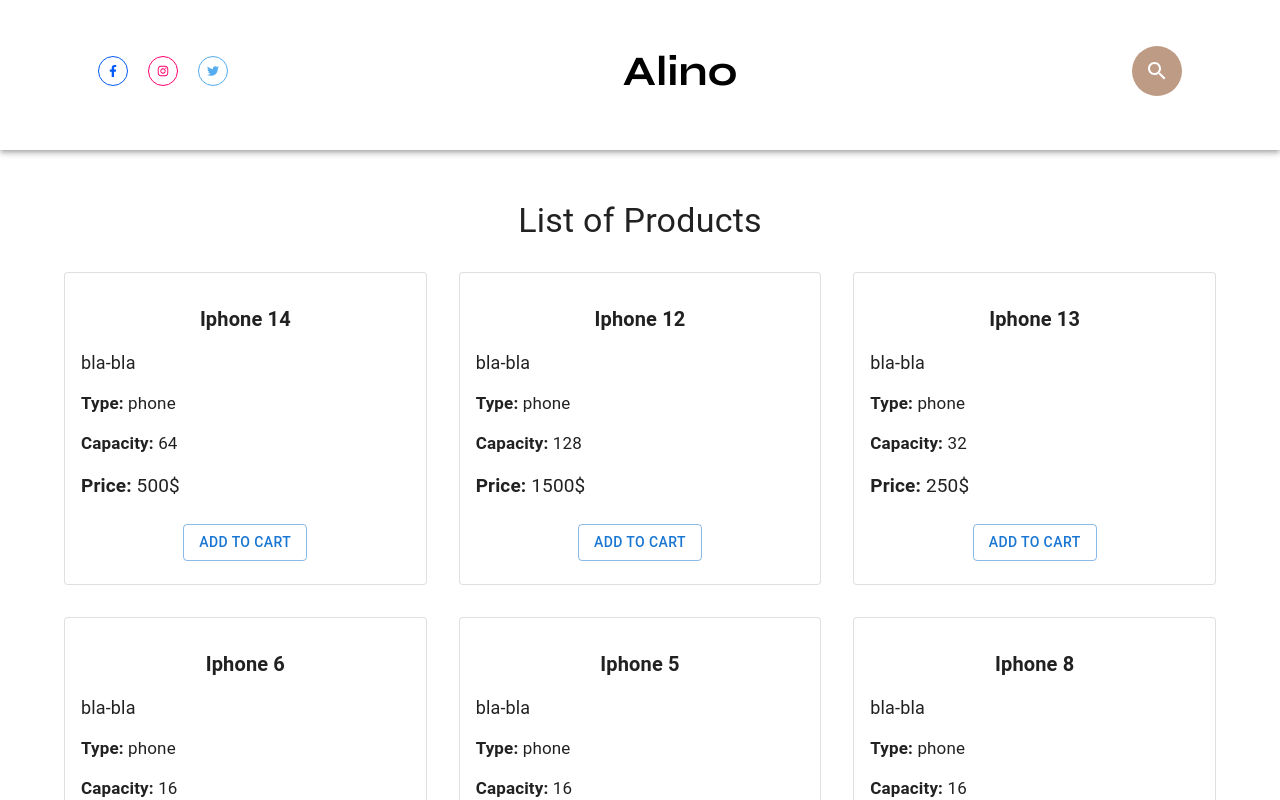
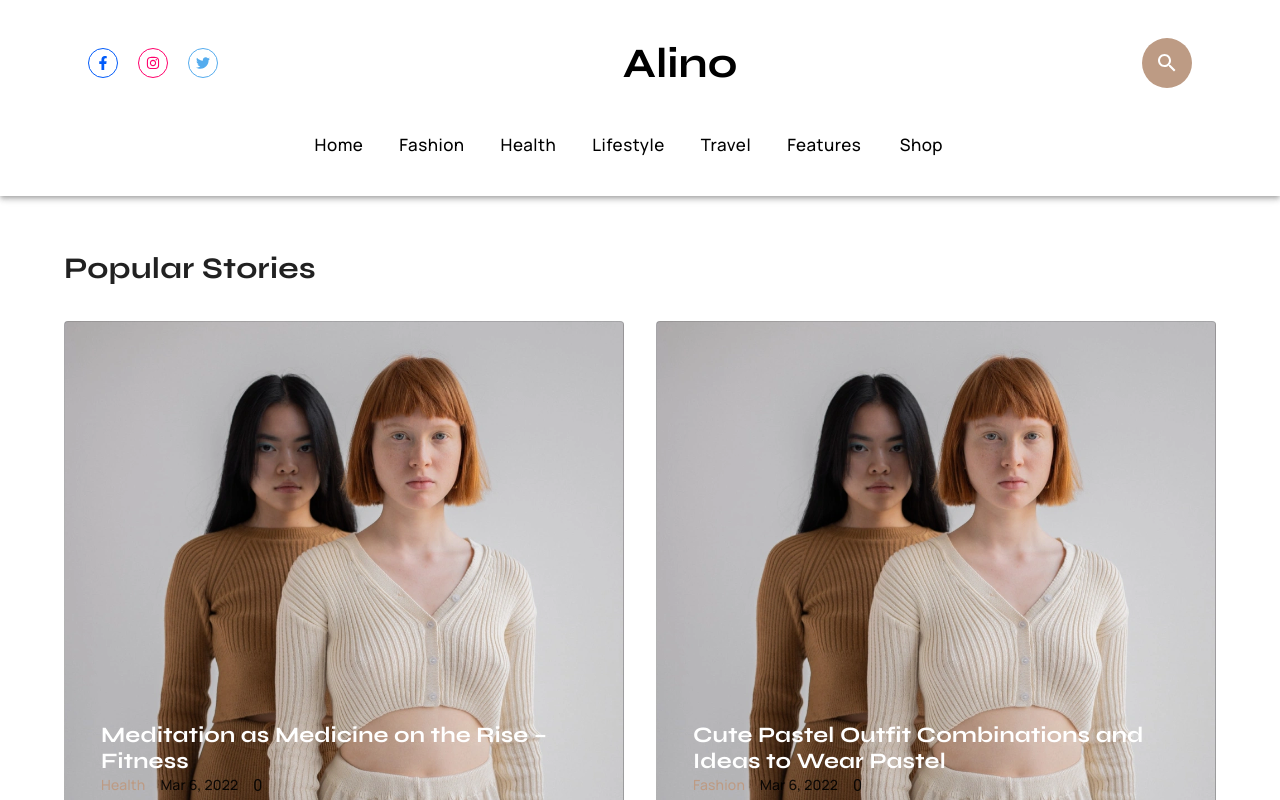
Before and after one commit to AnatoliiZh/react-project-control, a React (Create React App) app: page / in a window 1280 px wide. Shown: the top 800 px of the page. Built offline with nearby package versions, Linux system fonts and the light colour scheme.

Commit message:
add list of articles

```diff
--- a/src/Pages/Home/Home.tsx
+++ b/src/Pages/Home/Home.tsx
@@ -1,21 +1,22 @@
 import { Typography } from '@mui/material'
-import ProductsList from 'components/Products/ProductsList'
+import ArticlesList from 'components/Products/ArticlesList'
 
 type Props = {}
 const Home = (props: Props) => {
     return (
         <>
             <Typography
-                variant="h4"
-                component="h1"
-                align="center"
+                align="left"
+                component="h2"
                 sx={{
                     marginBottom: '30px',
+                    fontFamily: 'Syne',
+                    fontSize: '30px',
                 }}
             >
-                List of Products{''}
+                Popular Stories{''}
             </Typography>
-            <ProductsList />
+            <ArticlesList />
         </>
     )
 }
--- /dev/null
+++ b/src/components/Image/Image.tsx
@@ -0,0 +1,10 @@
+import logo from 'assets/logo.svg'
+
+type Props = {
+    src: string
+}
+
+const Image = ({ src }: Props) => {
+    return <img src={src} alt="Картинка" />
+}
+export default Image
--- a/src/components/Menu/Menu.tsx
+++ b/src/components/Menu/Menu.tsx
@@ -4,11 +4,15 @@
 const Menu = (props: Props) => {
     return (
         <>
-            <Button color="inherit">Home</Button>
-            <Button color="inherit">Products</Button>
-            <Button color="inherit">Shipping</Button>
-            <Button color="inherit">Payment</Button>
-            <Button color="inherit">Cart</Button>
+            <div className="menu">
+                <Button className="menu_items">Home</Button>
+                <Button className="menu_items">Fashion</Button>
+                <Button className="menu_items">Health</Button>
+                <Button className="menu_items">Lifestyle</Button>
+                <Button className="menu_items">Travel</Button>
+                <Button className="menu_items">Features</Button>
+                <Button className="menu_items">Shop</Button>
+            </div>
         </>
     )
 }
--- a/src/components/Products/ProductsList.tsx
+++ b/src/components/Products/ArticlesList.tsx
@@ -1,5 +1,5 @@
 import { Grid } from '@mui/material'
-import ProductsListItem from './ProductsListItem'
+import ArticlesListItem from './ArticlesListItem'
 import productsArray from 'utils/productsArray'
 
 type Props = {}
@@ -20,7 +20,7 @@
 
 //  {products_from_array}
 
-const ProductsList = (props: Props) => {
+const ArticlesList = (props: Props) => {
     return (
         <>
             <Grid
@@ -31,13 +31,12 @@
                 spacing={4}
             >
                 {productsArray.map((i) => (
-                    <Grid item xs={12} sm={6} md={4}>
-                        <ProductsListItem
+                    <Grid item xs={12} sm={6} md={6}>
+                        <ArticlesListItem
                             title={i.title}
-                            desc={i.desc}
-                            type={i.type}
-                            capacity={i.capacity}
-                            price={i.price}
+                            category={i.category}
+                            date={i.date}
+                            comments={i.comments}
                         />
                     </Grid>
                 ))}
@@ -46,4 +45,4 @@
     )
 }
 
-export default ProductsList
+export default ArticlesList
--- /dev/null
+++ b/src/components/Products/ArticlesListItem.scss
@@ -0,0 +1,42 @@
+.article {
+    // padding: 30px 0;
+    .article-title {
+        text-align: left;
+        font-size: 22px;
+        line-height: 26px;
+        font-family: Syne;
+        text-decoration: none;
+        color: white;
+        padding: 0 20px;
+
+        // font-weight: bold;
+        // margin-bottom: 15px;
+    }
+    .article-title:hover {
+        color: #bd9b84;
+        cursor: pointer;
+
+    }
+    .cat-date-com{
+        padding: 0 20px;
+        display: flex;
+    }
+    .article-category,.article-date, .article-price {
+        font-size: 14px;
+        margin-right: 15px;
+        font-family: Manrope;
+    }
+    .article-category{
+        color: #bd9b84;
+    }
+
+    .article-date {
+        font-size: 14px;
+        margin-right: 15px;
+    }
+
+    .article-price {
+        font-size: 14px;
+    }
+
+}
--- /dev/null
+++ b/src/components/Products/ArticlesListItem.tsx
@@ -0,0 +1,44 @@
+import { Card, CardActions, CardContent } from '@mui/material'
+// import Typography from '@mui/material/Typography'
+// import CardMedia from '@mui/material/CardMedia'
+import './ArticlesListItem.scss'
+// import Logo from 'components/Logo/Logo'
+// import Image from 'components/Image/Image'
+import img1 from 'assets/1.webp'
+
+type Props = {
+    title: string
+    category: string
+    date: string
+    comments: number
+}
+
+const ArticlesListItem = ({ title, category, date, comments }: Props) => {
+    return (
+        <Card
+            className="article"
+            variant="outlined"
+            sx={{
+                backgroundImage: `url(${img1})`,
+                backgroundSize: 'cover',
+                backgroundPositionY: '-120px',
+            }}
+        >
+            <CardContent
+                sx={{
+                    paddingTop: '400px',
+                }}
+            >
+                <div className="article-title">{title}</div>
+                <div className="cat-date-com">
+                    <div className="article-category">{category}</div>
+                    <div className="article-date">{date}</div>
+                    <div className="article-comments">{comments}</div>
+                </div>
+            </CardContent>
+            <CardActions className="btns-wrap"></CardActions>
+        </Card>
+    )
+}
+
+export default ArticlesListItem
--- a/src/components/Products/ProductsListItem.scss
+++ /dev/null
@@ -1,31 +0,0 @@
-.product {
-    padding: 15px 0;
-    .product-title {
-        text-align: center;
-        font-size: 20px;
-        font-weight: bold;
-        margin-bottom: 15px;
-    }
-    .product-decs {
-        font-size: 18px;
-        margin-bottom: 15px;
-    }
-
-    .product-features {
-        margin-bottom: 15px;
-        font-size: 17px;
-        span {
-            font-weight: bold;
-        }
-    }
-    .product-price {
-        font-size: 19px;
-        span {
-            font-weight: bold;
-        }
-    }
-    .btns-wrap {
-        display: flex;
-        justify-content: center;
-    }
-}
--- a/src/components/Products/ProductsListItem.tsx
+++ /dev/null
@@ -1,35 +0,0 @@
-import { Button, Card, CardActions, CardContent } from '@mui/material'
-import './ProductsListItem.scss'
-
-type Props = {
-    title: string
-    desc: string
-    type: string
-    capacity: string
-    price: number
-}
-
-const ProductsListItem = ({ title, desc, type, capacity, price }: Props) => {
-    return (
-        <Card className="product" variant="outlined">
-            <CardContent>
-                <div className="product-title">{title}</div>
-                <div className="product-decs">{desc}</div>
-                <div className="product-features">
-                    <span>Type:</span> {type}
-                </div>
-                <div className="product-features">
-                    <span>Capacity:</span> {capacity}
-                </div>
-                <div className="product-price">
-                    <span>Price:</span> {price}$
-                </div>
-            </CardContent>
-            <CardActions className="btns-wrap">
-                <Button variant="outlined">Add to cart</Button>
-            </CardActions>
-        </Card>
-    )
-}
-
-export default ProductsListItem
--- a/src/container/Header/Header.scss
+++ b/src/container/Header/Header.scss
@@ -8,3 +8,18 @@
     // border-radius: 50%;
 
 }
+
+.menu{
+    display: flex;
+    justify-content: center;
+
+
+}
+
+.menu_items{
+    margin-right: 20px;
+    color: black;
+    font-family: Manrope;
+    font-size: 17px;
+    text-transform: capitalize;
+}
--- a/src/container/Header/Header.tsx
+++ b/src/container/Header/Header.tsx
@@ -15,6 +15,7 @@
 // import { green } from '@mui/material/colors'
 import './Header.scss'
 import Container from '@mui/material/Container'
+import Menu from 'components/Menu/Menu'
 
 const StyledToolbar = styled(Toolbar)(({ theme }) => ({
     alignItems: 'flex-start',
@@ -22,7 +23,7 @@
     paddingBottom: theme.spacing(2),
     // Override media queries injected by theme.mixins.toolbar
     '@media all': {
-        minHeight: 150,
+        minHeight: 60,
     },
 }))
 
@@ -35,11 +36,15 @@
                 style={{
                     backgroundColor: 'white',
                     color: 'brown',
-                    padding: '0 50px',
+                    padding: '30px 0 ',
                 }}
             >
                 <Container maxWidth="lg">
-                    <StyledToolbar>
+                    <StyledToolbar
+                        style={{
+                            margin: '0 0 20px 0',
+                        }}
+                    >
                         <Box
                             component="div"
                             sx={{
@@ -61,7 +66,7 @@
                                 style={{
                                     height: '28px',
                                     width: '28px',
-                                    padding: '8px',
+                                    padding: '7px',
                                 }}
                             />
                         </Box>
@@ -87,7 +92,7 @@
                                 style={{
                                     height: '28px',
                                     width: '28px',
-                                    padding: '8px',
+                                    padding: '7px',
                                 }}
                             />
                         </Box>
@@ -113,7 +118,7 @@
                                 style={{
                                     height: '28px',
                                     width: '28px',
-                                    padding: '8px',
+                                    padding: '7px',
                                 }}
                             />
                         </Box>
@@ -150,6 +155,7 @@
                             <SearchIcon />
                         </IconButton>
                     </StyledToolbar>
+                    <Menu />
                 </Container>
             </AppBar>
         </>
--- a/src/utils/productsArray.ts
+++ b/src/utils/productsArray.ts
@@ -1,53 +1,34 @@
 type ProductProps = {
     title: string
-    desc: string
-    type: string
-    capacity: string
-    price: number
+    category: string
+    date: string
+    comments: number
 }
 
 const productsArray:ProductProps[] = [
     {
-    title: "Iphone 14",
-    desc: "bla-bla",
-    type: "phone",
-    capacity: "64",
-    price: 500
+    title: "Meditation as Medicine on the Rise – Fitness",
+    category: "Health",
+    date: "Mar 6, 2022",
+    comments: 0
     },
     {
-        title: "Iphone 12",
-        desc: "bla-bla",
-        type: "phone",
-        capacity: "128",
-        price: 1500
+        title: "Cute Pastel Outfit Combinations and Ideas to Wear Pastel",
+    category: "Fashion",
+    date: "Mar 6, 2022",
+    comments: 0
     },
     {
-        title: "Iphone 13",
-        desc: "bla-bla",
-        type: "phone",
-        capacity: "32",
-        price: 250
+        title: "It Really Have Good Feeling When You Enjoy Nature",
+    category: "Lifestyle",
+    date: "Mar 6, 2022",
+    comments: 0
     },
     {
-        title: "Iphone 6",
-        desc: "bla-bla",
-        type: "phone",
-        capacity: "16",
-        price: 60
-    },
-    {
-        title: "Iphone 5",
-        desc: "bla-bla",
-        type: "phone",
-        capacity: "16",
-        price: 50
-    },
-    {
-        title: "Iphone 8",
-        desc: "bla-bla",
-        type: "phone",
-        capacity: "16",
-        price: 80
+        title: "10 Ways To Meet More People While Traveling Alone",
+    category: "Travel",
+    date: "Mar 6, 2022",
+    comments: 0
     }
 ]
 
```
Also changed, not shown: src/assets/1.webp (added), src/assets/2.png (added).
